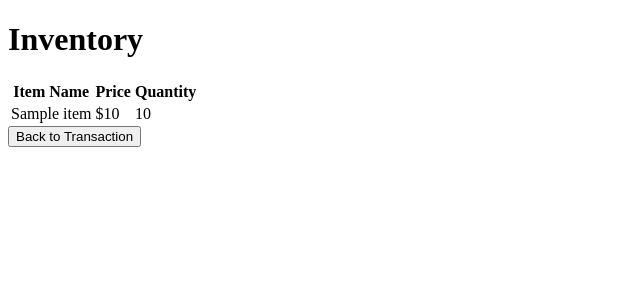
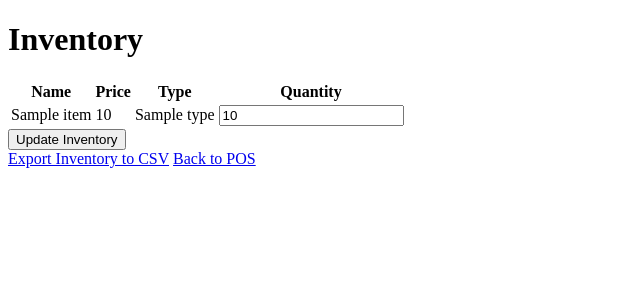
Before and after one commit to skullmatrix/HnSRamyeon, a Flask app: template templates/inventory.html in a window 1280 px wide. Shown: the top 300 px of the page, without its empty margins (0-640 px from the left). Run offline with Flask 2, Linux system fonts and the light colour scheme; the template is opened without the code that fills it: most values are stand-ins (such as "Sample title", 1, 10 or a date in 2020).

Commit message:
Update inventory.html

```diff
--- a/templates/inventory.html
+++ b/templates/inventory.html
@@ -1,4 +1,3 @@
-
 <!DOCTYPE html>
 <html lang="en">
 <head>
@@ -8,20 +7,28 @@
 </head>
 <body>
     <h1>Inventory</h1>
+    <form action="{{ url_for('inventory') }}" method="POST">
         <table>
             <tr>
-            <th>Item Name</th>
+                <th>Name</th>
                 <th>Price</th>
+                <th>Type</th>
                 <th>Quantity</th>
             </tr>
-        {% for item in inventory %}
+            {% for item in items %}
             <tr>
                 <td>{{ item['name'] }}</td>
-            <td>${{ item['price'] }}</td>
-            <td>{{ item['quantity'] }}</td>
+                <td>{{ item['price'] }}</td>
+                <td>{{ item['type'] }}</td>
+                <td>
+                    <input type="number" name="{{ item['id'] }}" value="{{ item['quantity'] }}" min="0">
+                </td>
             </tr>
             {% endfor %}
         </table>
-    <button onclick="window.location.href='/'">Back to Transaction</button>
+        <button type="submit">Update Inventory</button>
+    </form>
+    <a href="{{ url_for('export_inventory') }}">Export Inventory to CSV</a>
+    <a href="{{ url_for('index') }}">Back to POS</a>
 </body>
 </html>
```
Lines whose indentation alone changed are shown as unchanged.
